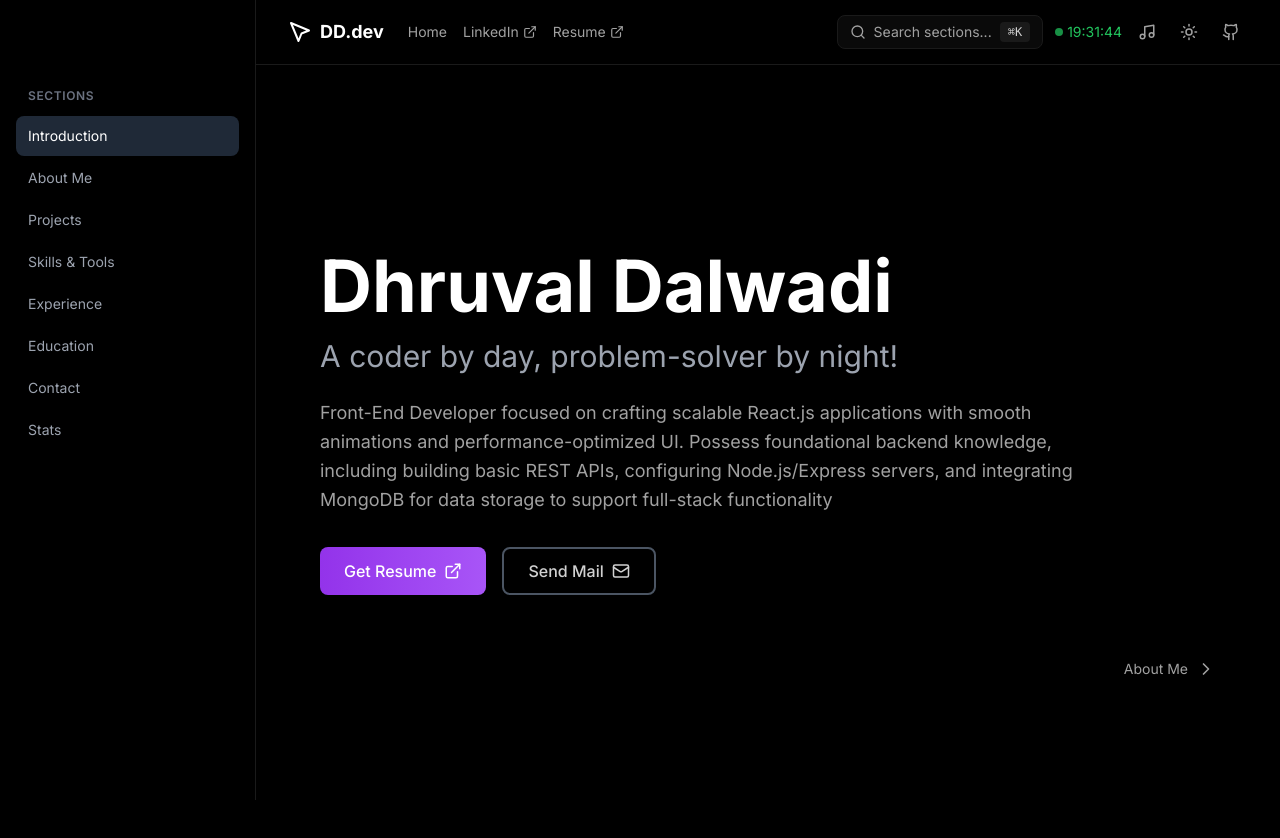
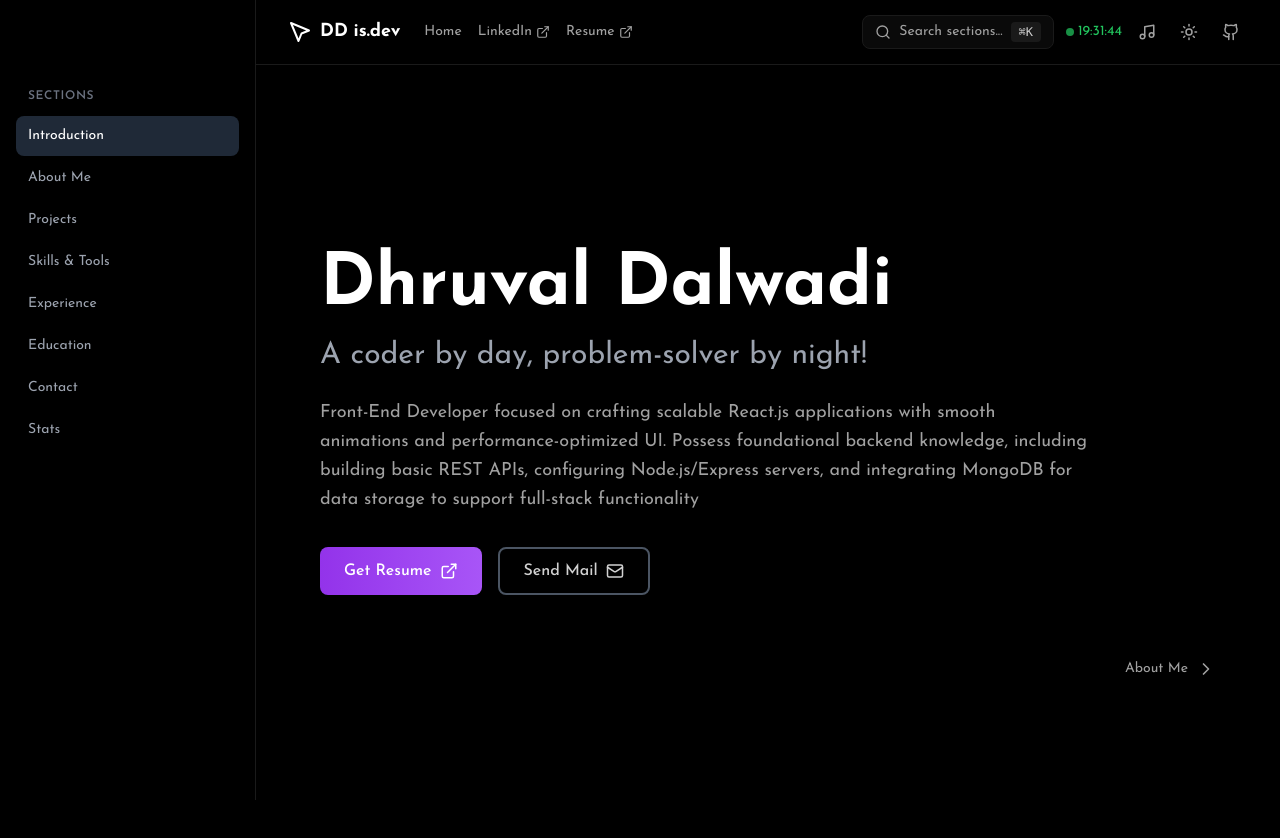
Before and after one commit to dhruval1907/My-Portfolio, a React (Vite) app: page / in a window 1280 px wide. Shown: the top 838 px of the page. Built offline with nearby package versions, Linux system fonts and the light colour scheme.

Commit message:
navbar ,font import

```diff
--- a/index.html
+++ b/index.html
@@ -1,13 +1,20 @@
 <!doctype html>
 <html lang="en">
+
 <head>
   <meta charset="UTF-8" />
   <link rel="icon" type="image/svg+xml" href="/favicon.ico" />
   <meta name="viewport" content="width=device-width, initial-scale=1.0" />
   <title>Dhruval Dalwadi - Portfolio</title>
+  <link rel="preconnect" href="https://fonts.googleapis.com">
+  <link rel="preconnect" href="https://fonts.gstatic.com" crossorigin>
+  <link href="https://fonts.googleapis.com/css2?family=Josefin+Sans:ital,wght@0,100..700;1,100..700&display=swap"
+    rel="stylesheet">
 </head>
+
 <body>
   <div id="root"></div>
   <script type="module" src="/src/main.jsx"></script>
 </body>
+
 </html>
--- a/src/components/Navbar.jsx
+++ b/src/components/Navbar.jsx
@@ -46,7 +46,7 @@
                 <svg width="24" height="24" viewBox="0 0 24 24" fill="none" className="text-white">
                   <path d="M3 3L10.5 21L13.5 13.5L21 10.5L3 3Z" stroke="currentColor" strokeWidth="2" strokeLinecap="round" strokeLinejoin="round"/>
                 </svg>
-                <span className="text-lg font-bold text-white hidden md:block">DD.dev</span>
+                <span className="text-lg font-bold text-white hidden md:block">DD is.dev</span>
               </Link>
               <div className="hidden md:flex items-center gap-4 text-sm">
                 <Link to="/" className="text-gray-soft hover:text-white transition-colors">
--- a/src/index.css
+++ b/src/index.css
@@ -7,11 +7,15 @@
 @layer base {
   body {
     @apply antialiased;
-    font-family: 'Inter', -apple-system, BlinkMacSystemFont, 'Segoe UI', sans-serif;
+    /* font-family: 'Inter', -apple-system, BlinkMacSystemFont, 'Segoe UI', sans-serif; */
+    font-family: "Josefin Sans", sans-serif;
+
   }
 
   h1, h2, h3, h4, h5, h6 {
-    font-family: 'Inter', -apple-system, BlinkMacSystemFont, 'Segoe UI', sans-serif;
+    /* font-family: 'Inter', -apple-system, BlinkMacSystemFont, 'Segoe UI', sans-serif; */
+    font-family: "Josefin Sans", sans-serif;
+
   }
 }
 
```
Lines whose indentation alone changed are shown as unchanged.
